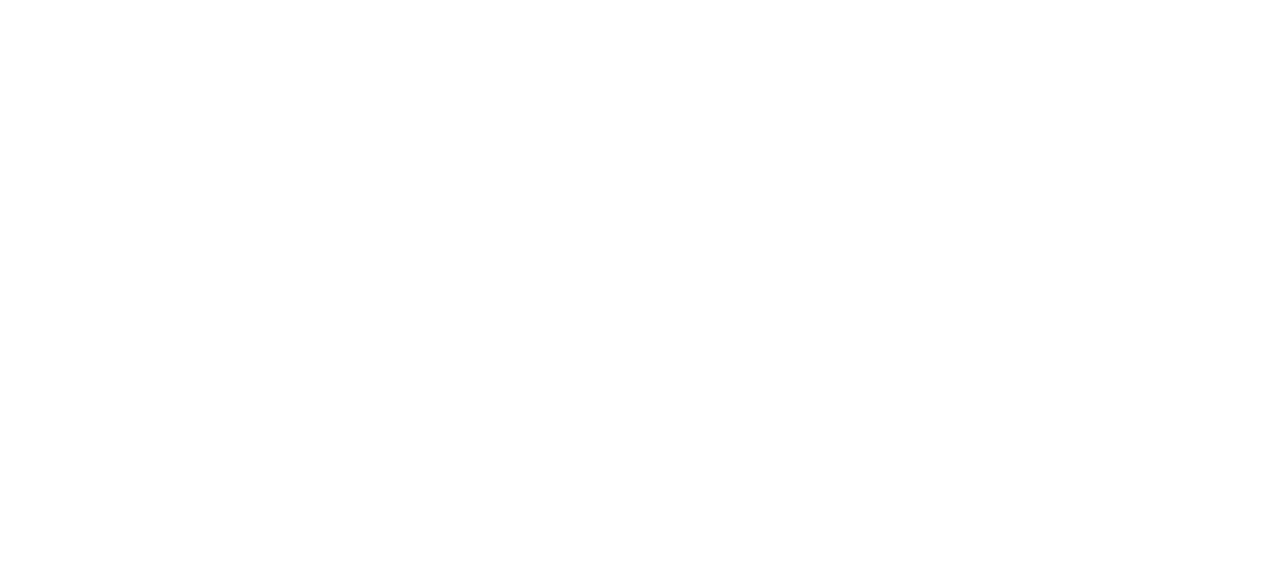
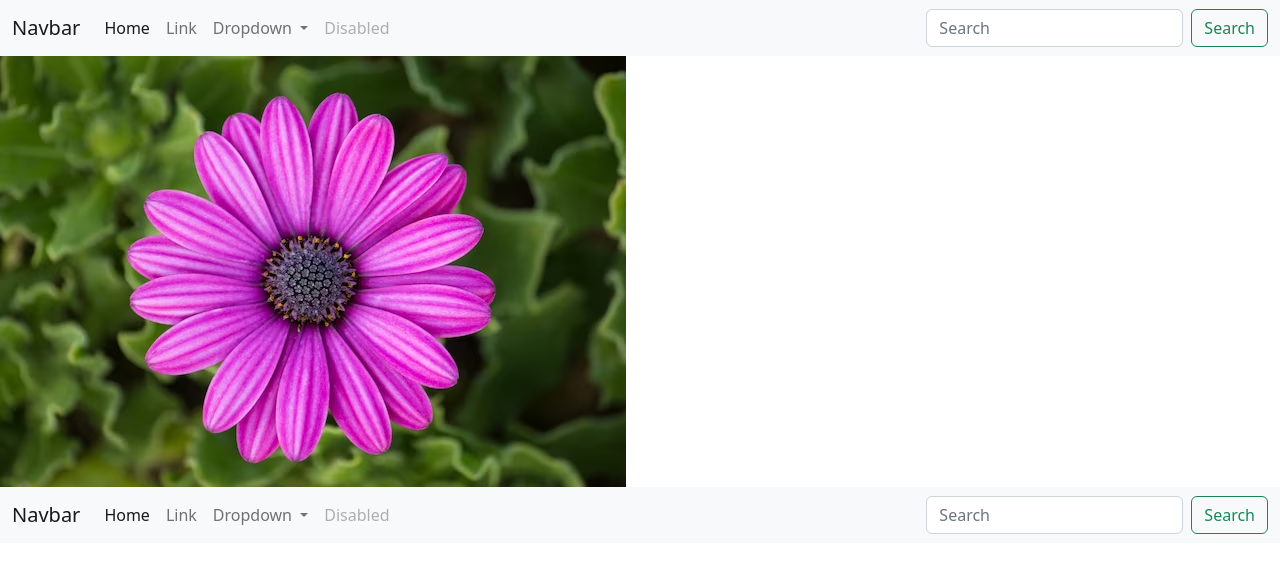
Before and after one commit to malavikarajeevan/jango, a Django app: page / in a window 1280 px wide. Before the commit the part shown is empty. Shown: the top 573 px of the page. Run offline with Django 5.2, Linux system fonts and the light colour scheme.

Commit message:
new file added

```diff
--- a/todo/todoproj/templates/base.html
+++ b/todo/todoproj/templates/base.html
@@ -0,0 +1,17 @@
+{% load static%}
+<!doctype html>
+<html lang="en">
+  <head>
+    <meta charset="utf-8">
+    <meta name="viewport" content="width=device-width, initial-scale=1">
+    <title>Bootstrap demo</title>
+    <link href="https://cdn.jsdelivr.net/npm/bootstrap@5.2.3/dist/css/bootstrap.min.css" rel="stylesheet" integrity="sha384-rbsA2VBKQhggwzxH7pPCaAqO46MgnOM80zW1RWuH61DGLwZJEdK2Kadq2F9CUG65" crossorigin="anonymous">
+  </head>
+  <body>
+    {% include 'nav.html' %}
+    {% block content %}
+    {% endblock %}
+    {% include 'footer.html' %}
+    <script src="https://cdn.jsdelivr.net/npm/bootstrap@5.2.3/dist/js/bootstrap.bundle.min.js" integrity="sha384-kenU1KFdBIe4zVF0s0G1M5b4hcpxyD9F7jL+jjXkk+Q2h455rYXK/7HAuoJl+0I4" crossorigin="anonymous"></script>
+  </body>
+</html>
--- a/todo/todoproj/templates/footer.html
+++ b/todo/todoproj/templates/footer.html
@@ -1,9 +1,36 @@
-<nav class="navbar bg-light">
-    <div class="container-fluid">
-      <a class="navbar-brand">Navbar</a>
+<nav class="navbar navbar-expand-lg bg-light">
+  <div class="container-fluid">
+    <a class="navbar-brand" href="#">Navbar</a>
+    <button class="navbar-toggler" type="button" data-bs-toggle="collapse" data-bs-target="#navbarSupportedContent" aria-controls="navbarSupportedContent" aria-expanded="false" aria-label="Toggle navigation">
+      <span class="navbar-toggler-icon"></span>
+    </button>
+    <div class="collapse navbar-collapse" id="navbarSupportedContent">
+      <ul class="navbar-nav me-auto mb-2 mb-lg-0">
+        <li class="nav-item">
+          <a class="nav-link active" aria-current="page" href="#">Home</a>
+        </li>
+        <li class="nav-item">
+          <a class="nav-link" href="#">Link</a>
+        </li>
+        <li class="nav-item dropdown">
+          <a class="nav-link dropdown-toggle" href="#" role="button" data-bs-toggle="dropdown" aria-expanded="false">
+            Dropdown
+          </a>
+          <ul class="dropdown-menu">
+            <li><a class="dropdown-item" href="#">Action</a></li>
+            <li><a class="dropdown-item" href="#">Another action</a></li>
+            <li><hr class="dropdown-divider"></li>
+            <li><a class="dropdown-item" href="#">Something else here</a></li>
+          </ul>
+        </li>
+        <li class="nav-item">
+          <a class="nav-link disabled">Disabled</a>
+        </li>
+      </ul>
       <form class="d-flex" role="search">
         <input class="form-control me-2" type="search" placeholder="Search" aria-label="Search">
         <button class="btn btn-outline-success" type="submit">Search</button>
       </form>
     </div>
-  </nav>
+  </div>
+</nav>
--- a/todo/todoproj/templates/index.html
+++ b/todo/todoproj/templates/index.html
@@ -1,17 +1,16 @@
 {% extends 'base.html' %}
    {% block content %}
-   <h1>helo</h1>
-   {% endblock %}
+   <!DOCTYPE html>
+   <html lang="en">
+   <head>
+    <meta charset="UTF-8">
+    <meta name="viewport" content="width=device-width, initial-scale=1.0">
+    <title>Document</title>
+   </head>
+   <body>
+    <img src="image/dd.avif">
 
 
-
-
-<!-- <nav class="navbar bg-light">
-    <div class="container-fluid">
-      <a class="navbar-brand">Navbar</a>
-      <form class="d-flex" role="search">
-        <input class="form-control me-2" type="search" placeholder="Search" aria-label="Search">
-        <button class="btn btn-outline-success" type="submit">Search</button>
-      </form>
-    </div>
-  </nav> -->
+   </body>
+   </html>
+   {% endblock %}
--- a/todo/todoproj/templates/nav.html
+++ b/todo/todoproj/templates/nav.html
@@ -1,9 +1,36 @@
- <nav class="navbar bg-light">
-    <div class="container-fluid">
-      <a class="navbar-brand">Navbar</a>
+<nav class="navbar navbar-expand-lg bg-light">
+  <div class="container-fluid">
+    <a class="navbar-brand" href="#">Navbar</a>
+    <button class="navbar-toggler" type="button" data-bs-toggle="collapse" data-bs-target="#navbarSupportedContent" aria-controls="navbarSupportedContent" aria-expanded="false" aria-label="Toggle navigation">
+      <span class="navbar-toggler-icon"></span>
+    </button>
+    <div class="collapse navbar-collapse" id="navbarSupportedContent">
+      <ul class="navbar-nav me-auto mb-2 mb-lg-0">
+        <li class="nav-item">
+          <a class="nav-link active" aria-current="page" href="#">Home</a>
+        </li>
+        <li class="nav-item">
+          <a class="nav-link" href="#">Link</a>
+        </li>
+        <li class="nav-item dropdown">
+          <a class="nav-link dropdown-toggle" href="#" role="button" data-bs-toggle="dropdown" aria-expanded="false">
+            Dropdown
+          </a>
+          <ul class="dropdown-menu">
+            <li><a class="dropdown-item" href="#">Action</a></li>
+            <li><a class="dropdown-item" href="#">Another action</a></li>
+            <li><hr class="dropdown-divider"></li>
+            <li><a class="dropdown-item" href="#">Something else here</a></li>
+          </ul>
+        </li>
+        <li class="nav-item">
+          <a class="nav-link disabled">Disabled</a>
+        </li>
+      </ul>
       <form class="d-flex" role="search">
         <input class="form-control me-2" type="search" placeholder="Search" aria-label="Search">
         <button class="btn btn-outline-success" type="submit">Search</button>
       </form>
     </div>
-  </nav>
+  </div>
+</nav>
--- a/todo/todoproj/todoapp/urls.py
+++ b/todo/todoproj/todoapp/urls.py
@@ -3,5 +3,5 @@
 
 urlpatterns = [
      path('',views.Home,name='home'),
-     # path('contact/',views.contact,name='contact')
+     path('contact/',views.contact,name='contact')
 ]
--- a/todo/todoproj/todoapp/views.py
+++ b/todo/todoproj/todoapp/views.py
@@ -4,3 +4,5 @@
 # Create your views here.
 def Home(req):
     return render(req,"index.html")
+def contact(req):
+    return render(req,"contact.html")
```
Also changed, not shown: todo/todoproj/static/image/dd.avif (added).
